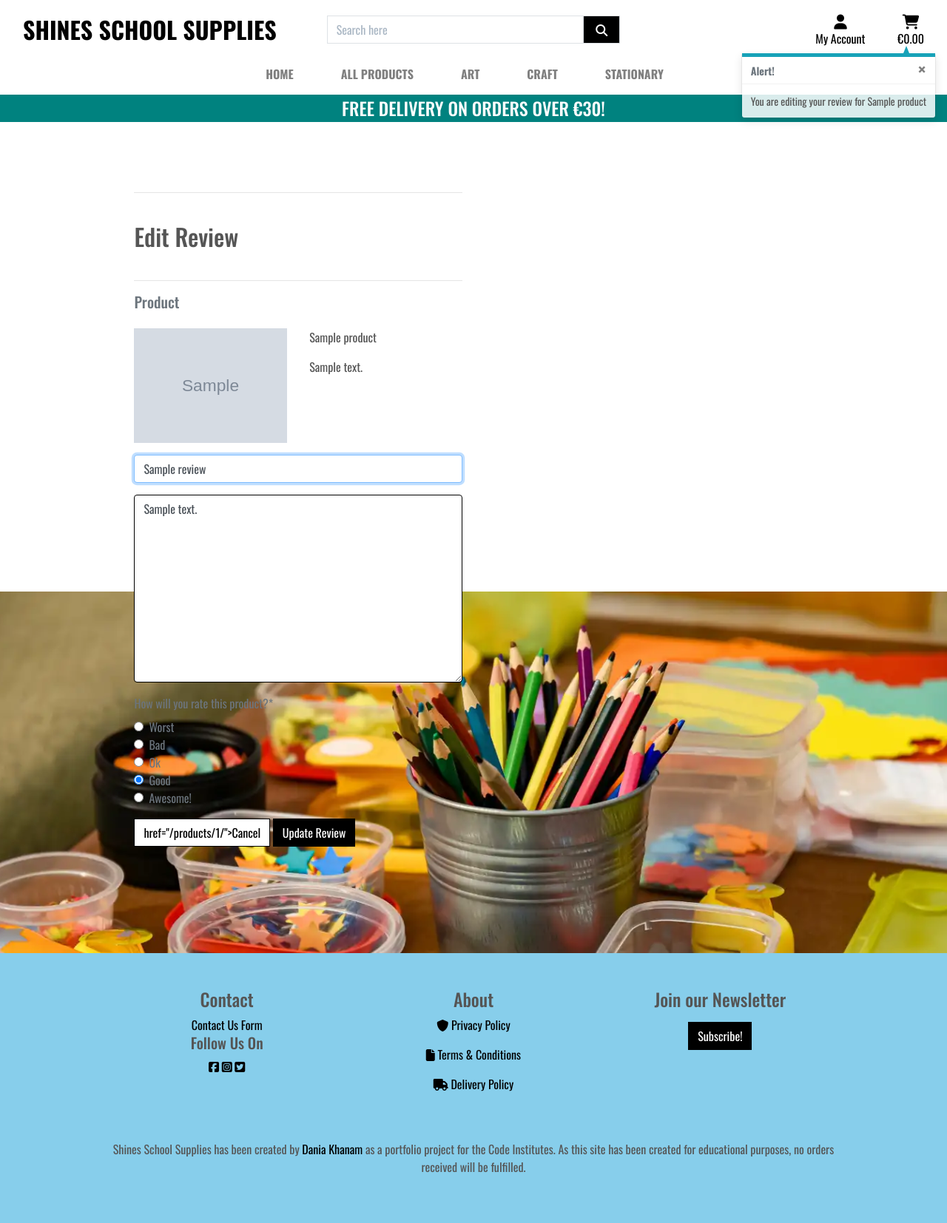
After one commit to Dania2021/shines-school-supplies, a Django app: page /reviews/edit_review/1/ in a window 1280 px wide. The commit adds this page. Shown: the whole page at 74% size. Run offline with Django 3.2, Linux system fonts and the light colour scheme; a user stored in the database is signed in; tables that the repository leaves empty hold one stand-in row (values such as "Sample post"); grey boxes marked "Sample" are stand-in pictures; some libraries are stand-ins or nearby versions.

Commit message:
Added edit review url, view and template #28

```diff
--- a/products/templates/products/product_detail.html
+++ b/products/templates/products/product_detail.html
@@ -117,7 +117,7 @@
                           <p class="text-muted d-inline small">By {{ review.author }} on {{ review.created_on }}</p>
                           {% if review.author == request.user %}
                              <small class="ml-3">
-                                 <a href="" class="update-link text-success">Edit</a> |
+                                 <a href="{% url 'edit_review' review.id %}" class="update-link text-success">Edit</a> |
                                  <a href="" class="remove-item text-danger">Delete</a>
                               </small>
                          {% endif %}
--- /dev/null
+++ b/reviews/templates/reviews/edit_review.html
@@ -0,0 +1,57 @@
+{% extends "base.html" %}
+{% load static %}
+
+{% block page_header %}
+<div class="container header-container">
+    <div class="row">
+        <div class="col"></div>
+    </div>
+</div>
+{% endblock %}
+
+{% block content %}
+<div class="overlay"></div>
+<div class="container">
+    <div class="row">
+
+        <!-- Edit review main header -->
+        <div class="col-12 col-md-6 mb-3">
+            <hr>
+            <h2 class="logo-text py-4">Edit Review</h2>
+            <hr>
+            <h5 class="text-muted">Product</h5>
+        </div>
+    </div>
+
+    <!-- Product description -->
+    <div class="row">
+        <div class="col-6 col-md-3 mb-3">
+            {% if review.product.image %}
+            <img class="w-100" src="{{ review.product.image.url }}" alt="{{ review.product.name }}">
+            {% else %}
+            <img class="w-100" src="{{ MEDIA_URL }}noimage.png" alt="{{ review.product.name }}">
+            {% endif %}
+        </div>
+        <div class="col-6 col-md-3 mb-3">
+            <p>{{ review.product.name }}</p>
+            <p>{{ review.product.description }}</p>
+        </div>
+    </div>
+
+    <!-- Review form -->
+    <div class="row">
+        <div class="col-12 col-md-6 mb-3">
+            <form method="POST" action="{% url 'edit_review' review.id %}" id="review-form" class="text-muted form mb-5"
+                enctype="multipart/form-data">
+                {% csrf_token %}
+                {{ form | crispy }}
+                <div class="text-end mt-3">
+                    <a class="btn btn-outline-black rounded-0">
+                        href="{% url 'product_detail' review.product.id %}">Cancel</a>
+                    <button class="btn btn-black rounded-0" type="submit">Update Review</button>
+                </div>
+            </form>
+        </div>
+    </div>
+</div>
+{% endblock %}
--- a/reviews/urls.py
+++ b/reviews/urls.py
@@ -3,5 +3,14 @@ from .import views
 
 
 urlpatterns = [
-    path('add_review/<int:product_id>/', views.add_review, name='add_review'),
+    path(
+        'add_review/<int:product_id>/',
+        views.add_review,
+        name='add_review'
+    ),
+    path(
+        'edit_review/<int:review_id>/',
+        views.edit_review,
+        name='edit_review'
+    ),
 ]
--- a/reviews/views.py
+++ b/reviews/views.py
@@ -9,11 +9,12 @@ from .forms import ReviewForm
 
 @login_required
 def add_review(request, product_id):
-    """ Display form to add a review to a product """
+    """ Display form  add a review for a product """
     product = get_object_or_404(Product, pk=product_id)
     user_review = Review.objects.filter(
         author=request.user, product=product)
 
+     # if user already submitted a review
     if user_review:
         messages.error(
             request, 'You have already submitted a review for this product')
@@ -42,3 +43,37 @@ def add_review(request, product_id):
     }
 
     return render(request, template, context)
+
+
+@login_required
+def edit_review(request, review_id):
+    """ Display form  Edit a review for a product """
+    review = get_object_or_404(Review, pk=review_id)
+
+    if request.user != review.author:
+        messages.error(request, 'Sorry, you do not have access to that.')
+        return redirect(reverse('product_detail', args=[review.product.id]))
+
+    if request.method == 'POST':
+        form = ReviewForm(request.POST, request.FILES, instance=review)
+        if form.is_valid():
+            form.save()
+            messages.success(request, 'Successfully updated review!')
+
+            return redirect(reverse('product_detail', args=[review.product.id]))
+        else:
+            messages.error(
+                request, 'Failed to update your review. Please ensure the form is valid.')
+    else:
+        form = ReviewForm(instance=review)
+        messages.info(
+            request, f'You are editing your review for {review.product.name}')
+
+    template = 'reviews/edit_review.html'
+
+    context = {
+        'form': form,
+        'review': review,
+    }
+
+    return render(request, template, context)
```
